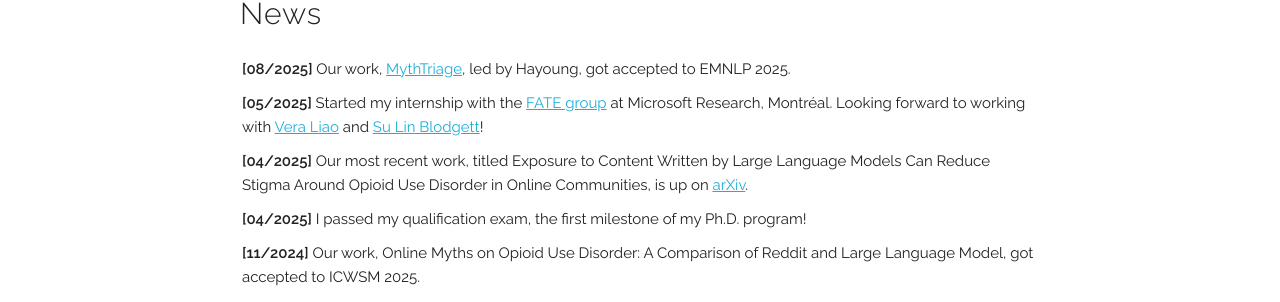
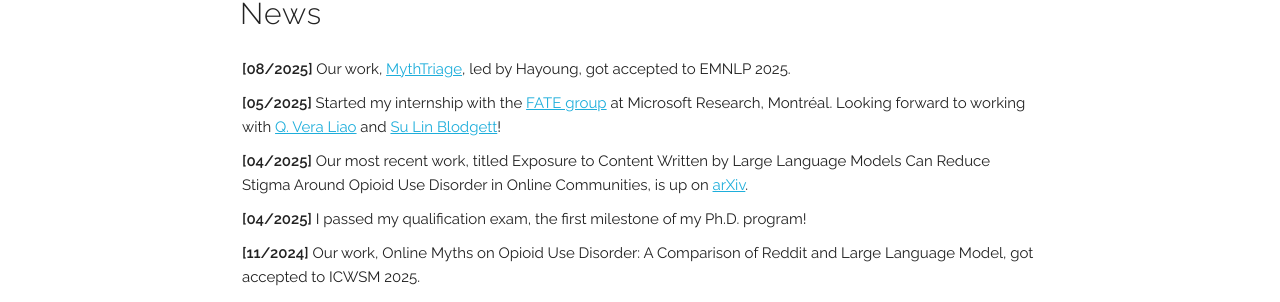
Before and after one commit to mittalshravika/mittalshravika.github.io, a Jekyll site: the page built from index.html, in a window 1280 px wide and 900 px high, scrolled down 768 px. Shown: the part 142-444 px from the top of the window. Built offline with Jekyll 4.4.1, drawn with Linux system fonts in a browser that asks for light colours; some web fonts are replaced.

Commit message:
minor fix

```diff
--- a/index.html
+++ b/index.html
@@ -67,7 +67,7 @@
 
     <li> <b>[05/2025]</b>
 
-      Started my internship with the <a href="https://www.microsoft.com/en-us/research/theme/fate-montreal/">FATE group</a> at Microsoft Research, Montr&#233;al. Looking forward to working with <a href="https://www.qveraliao.com/">Vera Liao</a> and <a href="https://sblodgett.github.io/">Su Lin Blodgett</a>!
+      Started my internship with the <a href="https://www.microsoft.com/en-us/research/theme/fate-montreal/">FATE group</a> at Microsoft Research, Montr&#233;al. Looking forward to working with <a href="https://www.qveraliao.com/">Q. Vera Liao</a> and <a href="https://sblodgett.github.io/">Su Lin Blodgett</a>!
 
     </li>
 
```
